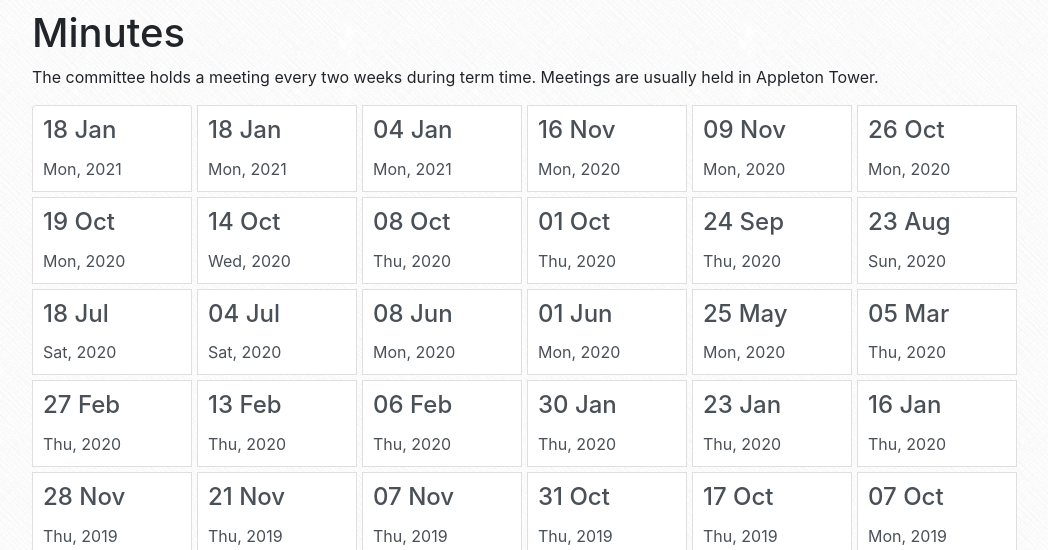
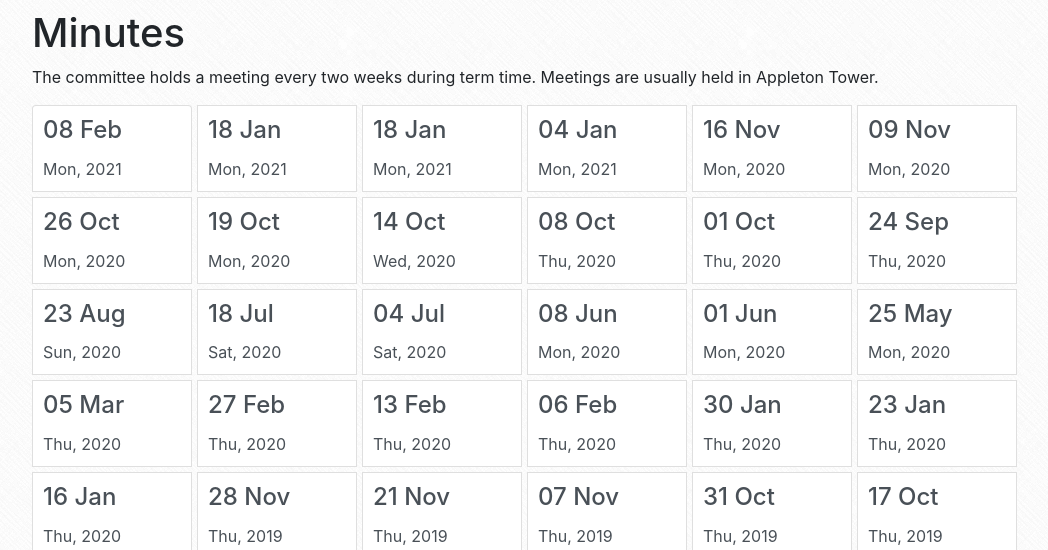
Before and after one commit to compsoc-edinburgh/website, a Jekyll site: the page built from _pages/minutes.html, in a window 1280 px wide and 900 px high, cut to the strip 350-900 px from the top of the window. Shown: the whole strip, without its empty margins (53-1101 px from the left). Built offline with Jekyll 4.4.1, drawn with Linux system fonts in a browser that asks for light colours; nearby versions of some CDN libraries; a file with an impossible date is left out.

Commit message:
Update 2021-02-08.md

```diff
--- a/_minutes/2021-02-08.md
+++ b/_minutes/2021-02-08.md
@@ -1,5 +1,5 @@
 ---
-date: 2021-02-108 8:00pm
+date: 2021-02-08 6:00pm
 ---
 
 **Agenda**
```
